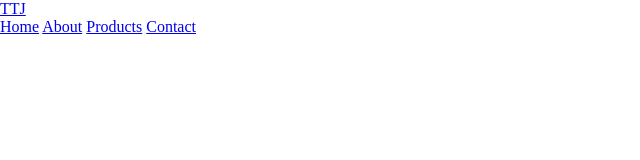
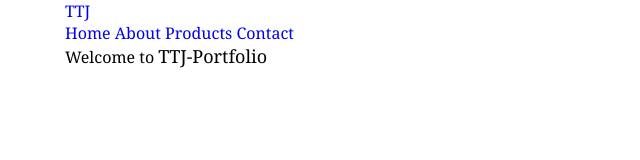
Before and after one commit to Tanisha-png/Portfolio-TTJ, a plain HTML site: page index.html in a window 1280 px wide. Shown: the whole page, without its empty margins (0-640 px from the left). Drawn offline with Linux system fonts and the light colour scheme; a web font is replaced by a local one.

Commit message:
start header design

```diff
--- a/index.html
+++ b/index.html
@@ -35,6 +35,16 @@
             </div>
         </nav>
     </header>
+
+    <section class="hero" id="home">
+        <div class="container">
+            <div class="hero-content">
+                <p class="section-label">
+                    Welcome to <span class="logo" style="font-size: 18px;">TTJ-Portfolio</span>
+                </p>
+            </div>
+        </div>
+    </section>
 </body>
 
 </html>
--- a/style.css
+++ b/style.css
@@ -12,3 +12,21 @@
 html {
     scroll-behavior: smooth;
 }
+
+body {
+    font-family: Cambria, Cochin, Georgia, Times, 'Times New Roman', serif;
+    /* Font-fallback */
+    /* CDN */
+    /* Download */
+}
+
+/* UTILITY CLASSES START */
+.container {
+    width: min(1150px, 90%);
+    margin: auto;
+}
+
+a {
+    text-decoration: none;
+}
+/* UTILITY CLASSES END */
```
